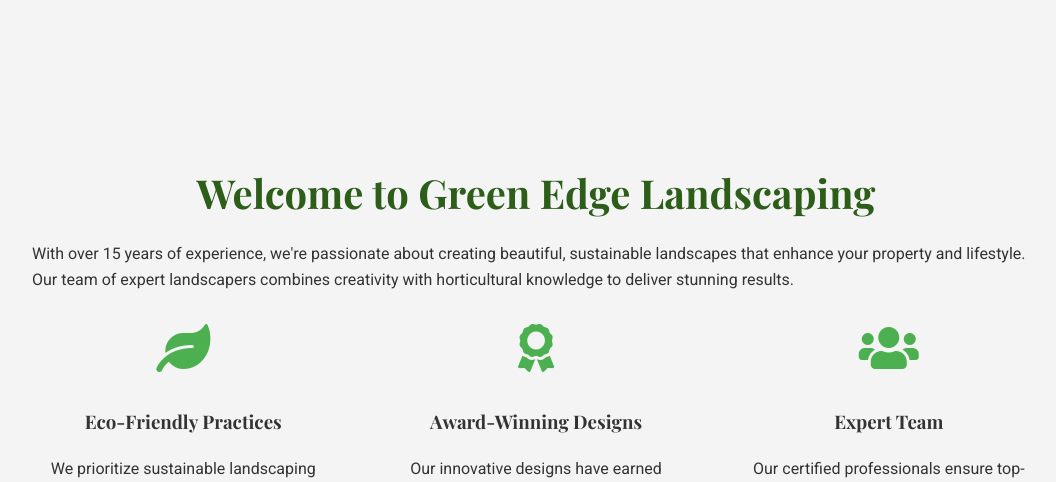
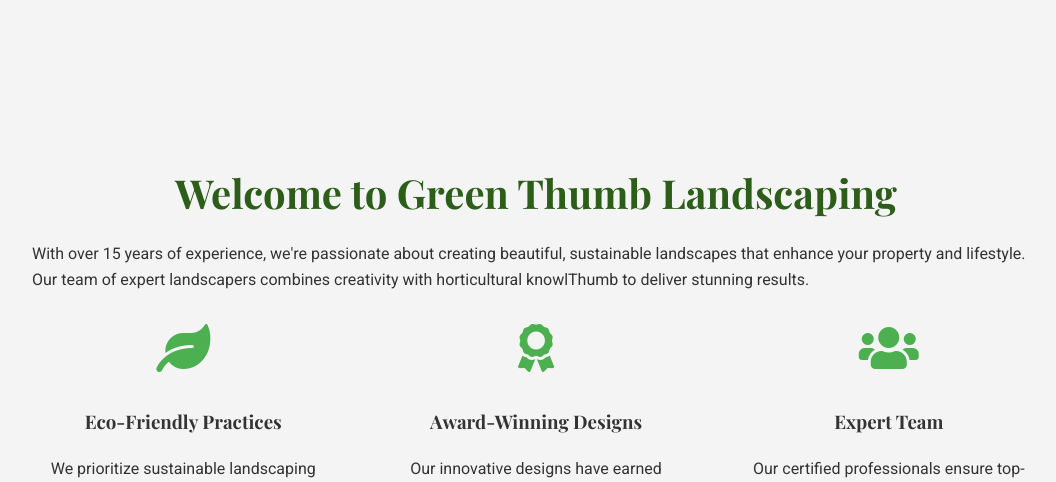
Before and after one commit to JohnathonCrowder/GreenThumbLandscaping, a Flask app: page / in a window 1280 px wide. Shown: the part 800-1282 px from the top of the page, without its empty margins (104-1160 px from the left). Run offline with Flask 3, Linux system fonts and the light colour scheme.

Commit message:
Changed green edge to green thumb

```diff
--- a/app/templates/base.html
+++ b/app/templates/base.html
@@ -3,7 +3,7 @@
 <head>
     <meta charset="UTF-8">
     <meta name="viewport" content="width=device-width, initial-scale=1.0">
-    <title>{% block title %}Green Edge Landscaping{% endblock %}</title>
+    <title>{% block title %}Green Thumb Landscaping{% endblock %}</title>
     <link rel="stylesheet" href="{{ url_for('static', filename='css/style.css') }}">
     <link href="https://fonts.googleapis.com/css2?family=Roboto:wght@300;400;700&family=Playfair+Display:wght@700&display=swap" rel="stylesheet">
     <link rel="stylesheet" href="https://cdnjs.cloudflare.com/ajax/libs/font-awesome/5.15.3/css/all.min.css">
@@ -30,7 +30,7 @@
         <div class="nav-container">
             <div class="logo">
                 <a href="{{ url_for('index') }}">
-                    <img src="{{ url_for('static', filename='images/logo.png') }}" alt="Green Edge Landscaping Logo">
+                    <img src="{{ url_for('static', filename='images/logo.png') }}" alt="Green Thumb Landscaping Logo">
                 </a>
             </div>
             <div class="nav-links">
@@ -85,7 +85,7 @@
     <footer>
         <div class="footer-content">
             <div class="footer-section">
-                <h3>Green Edge Landscaping</h3>
+                <h3>Green Thumb Landscaping</h3>
                 <p>Transforming outdoor spaces with expertise and passion since 2005.</p>
             </div>
             <div class="footer-section">
@@ -100,7 +100,7 @@
                 <h3>Contact Us</h3>
                 <p>123 Green Street, Anytown, USA 12345</p>
                 <p>Phone: (555) 123-4567</p>
-                <p>Email: info@greenedge.com</p>
+                <p>Email: info@greenThumb.com</p>
             </div>
             <div class="footer-section">
                 <h3>Follow Us</h3>
@@ -113,7 +113,7 @@
             </div>
         </div>
         <div class="footer-bottom">
-            <p>&copy; 2023 Green Edge Landscaping. All rights reserved.</p>
+            <p>&copy; 2023 Green Thumb Landscaping. All rights reserved.</p>
         </div>
     </footer>
 
--- a/app/templates/contact.html
+++ b/app/templates/contact.html
@@ -1,6 +1,6 @@
 {% extends 'base.html' %}
 
-{% block title %}Contact Us - Green Edge Landscaping{% endblock %}
+{% block title %}Contact Us - Green Thumb Landscaping{% endblock %}
 
 {% block content %}
 <header class="hero service-hero">
@@ -74,7 +74,7 @@
                     </div>
                     <div class="info-item">
                         <i class="fas fa-envelope"></i>
-                        <p>info@greenedgelandscaping.com</p>
+                        <p>info@greenThumblandscaping.com</p>
                     </div>
                     <div class="info-item">
                         <i class="fas fa-clock"></i>
--- a/app/templates/hardscaping.html
+++ b/app/templates/hardscaping.html
@@ -1,6 +1,6 @@
 {% extends "base.html" %}
 
-{% block title %}Hardscaping Services - Green Edge Landscaping{% endblock %}
+{% block title %}Hardscaping Services - Green Thumb Landscaping{% endblock %}
 
 {% block content %}
 <header class="hero service-hero">
@@ -14,7 +14,7 @@
     <section class="service-intro" data-aos="fade-up">
         <div class="container">
             <h2>Elevate Your Outdoor Living</h2>
-            <p>At Green Edge Landscaping, we specialize in creating stunning hardscape features that enhance the functionality and aesthetic appeal of your outdoor space. Our expert hardscaping services combine innovative design with high-quality materials to create durable, low-maintenance, and visually striking elements that seamlessly integrate with your landscape.</p>
+            <p>At Green Thumb Landscaping, we specialize in creating stunning hardscape features that enhance the functionality and aesthetic appeal of your outdoor space. Our expert hardscaping services combine innovative design with high-quality materials to create durable, low-maintenance, and visually striking elements that seamlessly integrate with your landscape.</p>
         </div>
     </section>
 
--- a/app/templates/index.html
+++ b/app/templates/index.html
@@ -1,6 +1,6 @@
 {% extends "base.html" %}
 
-{% block title %}Green Edge Landscaping - Transform Your Outdoor Space{% endblock %}
+{% block title %}Green Thumb Landscaping - Transform Your Outdoor Space{% endblock %}
 
 {% block content %}
 <!-- Hero Section -->
@@ -16,8 +16,8 @@
     <!-- About Us Section -->
     <section class="about-section" data-aos="fade-up">
         <div class="container">
-            <h2>Welcome to Green Edge Landscaping</h2>
-            <p>With over 15 years of experience, we're passionate about creating beautiful, sustainable landscapes that enhance your property and lifestyle. Our team of expert landscapers combines creativity with horticultural knowledge to deliver stunning results.</p>
+            <h2>Welcome to Green Thumb Landscaping</h2>
+            <p>With over 15 years of experience, we're passionate about creating beautiful, sustainable landscapes that enhance your property and lifestyle. Our team of expert landscapers combines creativity with horticultural knowlThumb to deliver stunning results.</p>
             <div class="about-features">
                 <div class="feature" data-aos="fade-right">
                     <i class="fas fa-leaf"></i>
@@ -118,7 +118,7 @@
             <h2>What Our Clients Say</h2>
             <div class="testimonial-slider">
                 <div class="testimonial">
-                    <p>"Green Edge transformed our backyard into a stunning oasis. Their attention to detail and professionalism were impressive!"</p>
+                    <p>"Green Thumb transformed our backyard into a stunning oasis. Their attention to detail and professionalism were impressive!"</p>
                     <cite>- Sarah Johnson</cite>
                 </div>
                 <div class="testimonial">
@@ -258,7 +258,7 @@ a.service-card:hover {
    background-color: #4CAF50;  /* Your brand green color */
    color: white;
    padding: 12px 30px;  /* Larger clickable area */
-   border-radius: 50px;  /* Very rounded edges, modern aesthetic */
+   border-radius: 50px;  /* Very rounded Thumbs, modern aesthetic */
    text-transform: uppercase;  /* Makes it feel more like a strong CTA */
    letter-spacing: 1px;  /* gives a little breathing room between letters */
    font-weight: 600;  /* Makes it a little bolder */
--- a/app/templates/irrigation_systems.html
+++ b/app/templates/irrigation_systems.html
@@ -1,6 +1,6 @@
 {% extends "base.html" %}
 
-{% block title %}Irrigation System Services - Green Edge Landscaping{% endblock %}
+{% block title %}Irrigation System Services - Green Thumb Landscaping{% endblock %}
 
 {% block content %}
 <header class="hero service-hero">
@@ -14,7 +14,7 @@
     <section class="service-intro" data-aos="fade-up">
         <div class="container">
             <h2>Smart Watering for Healthy Landscapes</h2>
-            <p>At Green Edge Landscaping, we understand that a well-designed irrigation system is crucial for maintaining a lush, healthy landscape while conserving water. Our expert irrigation services combine cutting-edge technology with sustainable practices to deliver efficient, customized watering solutions for your outdoor space.</p>
+            <p>At Green Thumb Landscaping, we understand that a well-designed irrigation system is crucial for maintaining a lush, healthy landscape while conserving water. Our expert irrigation services combine cutting-Thumb technology with sustainable practices to deliver efficient, customized watering solutions for your outdoor space.</p>
         </div>
     </section>
 
--- a/app/templates/landscaping_maintenance.html
+++ b/app/templates/landscaping_maintenance.html
@@ -1,6 +1,6 @@
 {% extends "base.html" %}
 
-{% block title %}Landscaping Maintenance Services - Green Edge Landscaping{% endblock %}
+{% block title %}Landscaping Maintenance Services - Green Thumb Landscaping{% endblock %}
 
 {% block content %}
 <header class="hero service-hero">
@@ -14,7 +14,7 @@
     <section class="service-intro" data-aos="fade-up">
         <div class="container">
             <h2>Professional Landscape Care</h2>
-            <p>At Green Edge Landscaping, we understand that maintaining a beautiful landscape requires ongoing care and expertise. Our comprehensive landscaping maintenance services are designed to preserve and enhance the beauty of your outdoor environment. With our team of skilled professionals and commitment to excellence, we ensure your landscape remains healthy, vibrant, and well-manicured throughout every season.</p>
+            <p>At Green Thumb Landscaping, we understand that maintaining a beautiful landscape requires ongoing care and expertise. Our comprehensive landscaping maintenance services are designed to preserve and enhance the beauty of your outdoor environment. With our team of skilled professionals and commitment to excellence, we ensure your landscape remains healthy, vibrant, and well-manicured throughout every season.</p>
         </div>
     </section>
 
--- a/app/templates/lawn_care.html
+++ b/app/templates/lawn_care.html
@@ -1,6 +1,6 @@
 {% extends "base.html" %}
 
-{% block title %}Lawn Care Services - Green Edge Landscaping{% endblock %}
+{% block title %}Lawn Care Services - Green Thumb Landscaping{% endblock %}
 
 {% block content %}
 <header class="hero service-hero">
@@ -14,7 +14,7 @@
     <section class="service-intro" data-aos="fade-up">
         <div class="container">
             <h2>Transform Your Lawn</h2>
-            <p>At Green Edge Landscaping, we understand that a vibrant, well-maintained lawn is the cornerstone of a beautiful landscape. Our expert lawn care services are designed to nurture your grass, combat weeds, and create a lush, green carpet that enhances your property's beauty and value.</p>
+            <p>At Green Thumb Landscaping, we understand that a vibrant, well-maintained lawn is the cornerstone of a beautiful landscape. Our expert lawn care services are designed to nurture your grass, combat weeds, and create a lush, green carpet that enhances your property's beauty and value.</p>
         </div>
     </section>
 
--- a/app/templates/services.html
+++ b/app/templates/services.html
@@ -1,6 +1,6 @@
 {% extends "base.html" %}
 
-{% block title %}Our Services - Green Edge Landscaping{% endblock %}
+{% block title %}Our Services - Green Thumb Landscaping{% endblock %}
 
 {% block content %}
 <!-- Services Hero -->
@@ -15,7 +15,7 @@
     <!-- Service Introduction -->
     <section class="service-intro" data-aos="fade-up">
         <h2>Our Comprehensive Services</h2>
-        <p>At Green Edge Landscaping, we offer a diverse range of landscaping services tailored to meet your specific outdoor needs. From lawn care to tree maintenance, our experienced team is dedicated to enhancing and preserving the beauty of your landscape.</p>
+        <p>At Green Thumb Landscaping, we offer a diverse range of landscaping services tailored to meet your specific outdoor needs. From lawn care to tree maintenance, our experienced team is dedicated to enhancing and preserving the beauty of your landscape.</p>
     </section>
 
     <!-- Services List -->
--- a/app/templates/tree_services.html
+++ b/app/templates/tree_services.html
@@ -1,6 +1,6 @@
 {% extends "base.html" %}
 
-{% block title %}Tree Services - Green Edge Landscaping{% endblock %}
+{% block title %}Tree Services - Green Thumb Landscaping{% endblock %}
 
 {% block content %}
 <header class="hero service-hero">
@@ -14,7 +14,7 @@
     <section class="service-intro" data-aos="fade-up">
         <div class="container">
             <h2>Comprehensive Tree Care Solutions</h2>
-            <p>At Green Edge Landscaping, we understand that trees are vital components of your landscape, providing beauty, shade, and environmental benefits. Our expert tree services are designed to maintain the health, safety, and aesthetic appeal of your trees, ensuring they thrive for years to come.</p>
+            <p>At Green Thumb Landscaping, we understand that trees are vital components of your landscape, providing beauty, shade, and environmental benefits. Our expert tree services are designed to maintain the health, safety, and aesthetic appeal of your trees, ensuring they thrive for years to come.</p>
         </div>
     </section>
 
```
Also changed, not shown: app/templates/about.html (+6 -6 lines), app/templates/portfolio.html (+5 -5 lines).
